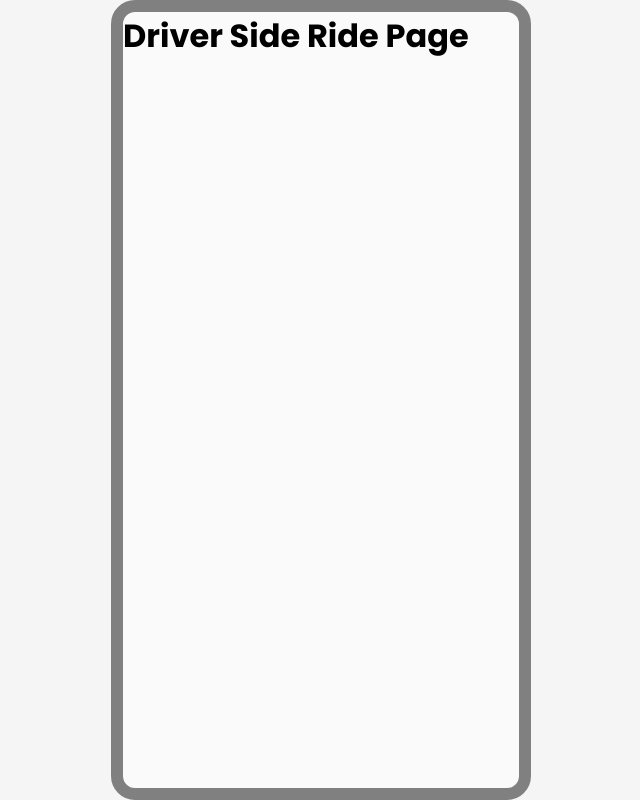
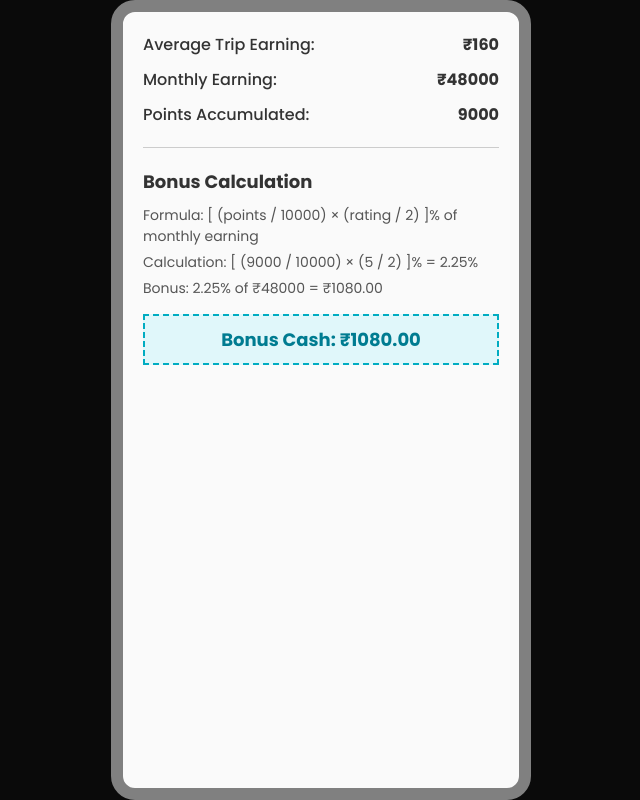
Before and after one commit to lamba44/rastadost, a React (Vite) app: page /points in a window 1280 px wide. Shown: the whole page, without its empty margins (319-959 px from the left). Built offline with nearby package versions, Linux system fonts and the light colour scheme.

Commit message:
update: Points calculation

```diff
--- a/src/Pages/Points/Points.css
+++ b/src/Pages/Points/Points.css
@@ -0,0 +1,72 @@
+/* Predefined styles */
+.mainbg {
+    height: 100vh;
+    background-color: #0a0a0a;
+    display: flex;
+    align-items: center;
+    justify-content: center;
+}
+
+.phoneview {
+    height: 100vh;
+    width: 420px;
+    background-color: #fafafa;
+    border: 12px solid grey;
+    border-radius: 24px;
+    overflow-y: auto;
+}
+
+/* New styles for Points component */
+.points-container {
+    padding: 20px;
+    width: 100%;
+    box-sizing: border-box;
+}
+
+.earning-data {
+    margin-bottom: 20px;
+}
+
+.data-item {
+    display: flex;
+    justify-content: space-between;
+    margin-bottom: 10px;
+    font-size: 16px;
+    color: #333;
+}
+
+.label {
+    font-weight: 500;
+}
+
+.value {
+    font-weight: 700;
+}
+
+.bonus-section {
+    border-top: 1px solid #ccc;
+    padding-top: 20px;
+}
+
+.bonus-section h2 {
+    margin-bottom: 10px;
+    font-size: 18px;
+    color: #333;
+}
+
+.calculation {
+    font-size: 14px;
+    margin: 5px 0;
+    color: #555;
+}
+
+.bonus-highlight {
+    margin-top: 15px;
+    padding: 10px;
+    background-color: #e0f7fa;
+    border: 2px dashed #00acc1;
+    text-align: center;
+    font-size: 18px;
+    font-weight: bold;
+    color: #007c91;
+}
--- a/src/Pages/Points/Points.jsx
+++ b/src/Pages/Points/Points.jsx
@@ -2,10 +2,52 @@ import React from "react";
 import "./Points.css";
 
 const Points = () => {
+    //Sample Data
+    const averageTripEarning = 160; // in rupees
+    const monthlyEarning = 48000; // in rupees
+    const points = 9000;
+    const rating = 5; // out of 5
+
+    const bonusPercent = (points / 10000) * (rating / 2);
+    const bonusCash = (bonusPercent / 100) * monthlyEarning;
+
     return (
         <div className="mainbg">
             <div className="phoneview">
-                <h1>Driver Side Ride Page</h1>
+                <div className="points-container">
+                    <div className="earning-data">
+                        <div className="data-item">
+                            <span className="label">Average Trip Earning:</span>
+                            <span className="value">₹{averageTripEarning}</span>
+                        </div>
+                        <div className="data-item">
+                            <span className="label">Monthly Earning:</span>
+                            <span className="value">₹{monthlyEarning}</span>
+                        </div>
+                        <div className="data-item">
+                            <span className="label">Points Accumulated:</span>
+                            <span className="value">{points}</span>
+                        </div>
+                    </div>
+                    <div className="bonus-section">
+                        <h2>Bonus Calculation</h2>
+                        <p className="calculation">
+                            Formula: [ (points / 10000) × (rating / 2) ]% of
+                            monthly earning
+                        </p>
+                        <p className="calculation">
+                            Calculation: [ ({points} / 10000) × ({rating} / 2)
+                            ]% = {bonusPercent.toFixed(2)}%
+                        </p>
+                        <p className="calculation">
+                            Bonus: {bonusPercent.toFixed(2)}% of ₹
+                            {monthlyEarning} = ₹{bonusCash.toFixed(2)}
+                        </p>
+                        <div className="bonus-highlight">
+                            Bonus Cash: ₹{bonusCash.toFixed(2)}
+                        </div>
+                    </div>
+                </div>
             </div>
         </div>
     );
```
